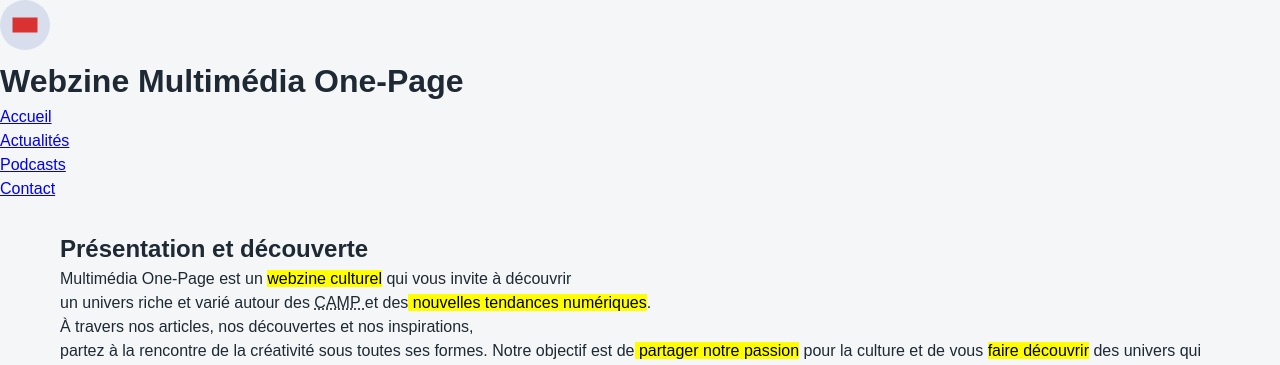
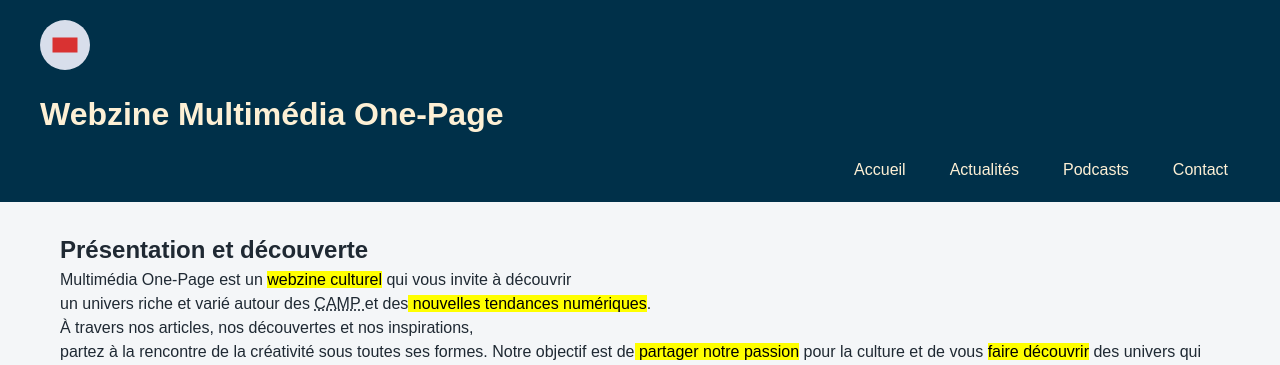
Before and after one commit to jonathanvitry07-svg/webzine, a plain HTML site: page index.html in a window 1280 px wide. Shown: the top 365 px of the page. Drawn offline with Linux system fonts and the light colour scheme.

Commit message:
Fin de la partie 2

```diff
--- a/grid.css
+++ b/grid.css
@@ -27,3 +27,34 @@ grid-template-rows: auto 1fr auto;
    display: grid;
    gap: 40px;
 }
+
+#main-header{
+    background-color: #003049;
+    color: #fdf0d5;
+    padding: 20px 40px;
+    display: grid;
+    -template-columns: auto auto 1fr;
+    align-items: center;
+    gap: 20px;
+}
+
+.navbar{
+    justify-self: end;
+}
+
+.nav-list {
+    display: grid;
+    grid-auto-flow: column;
+    gap: 20px;
+    list-style: none;
+}
+
+.nav-item a{
+    text-decoration: none;
+    color: inherit;
+    padding: 8px 12px;
+}
+
+.nav-item a:hover{
+    background: #1f2933;
+}
```
